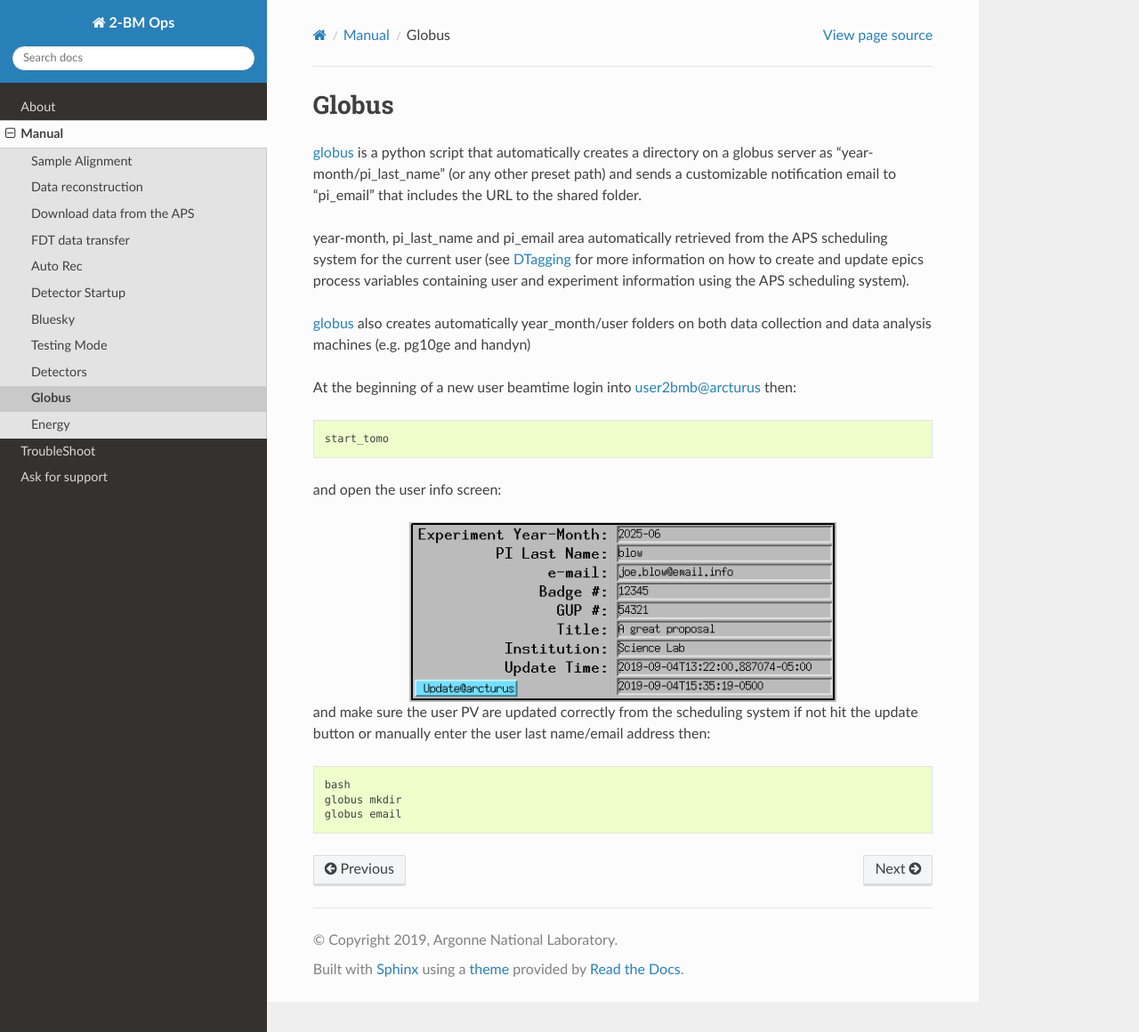
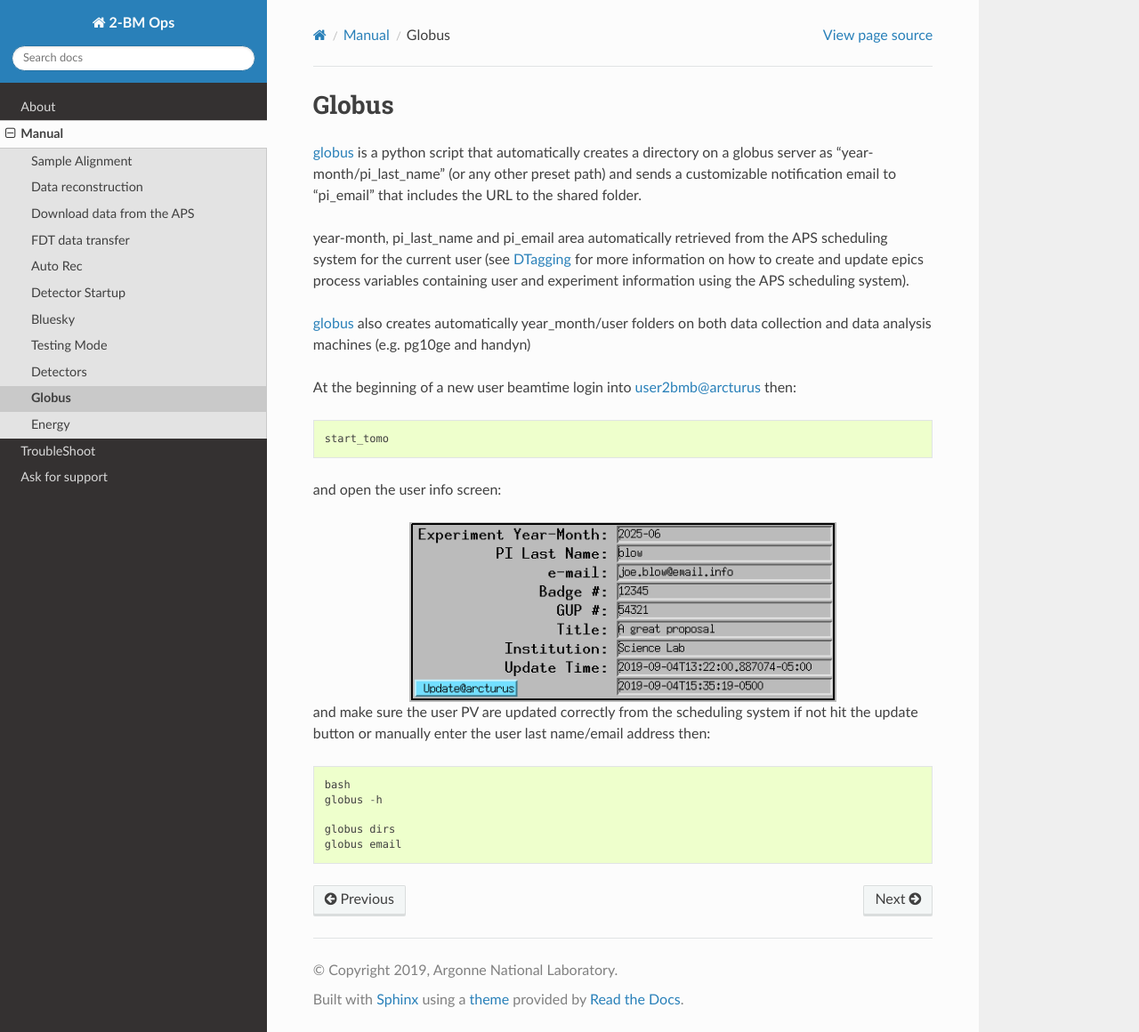
Before and after one commit to xray-imaging/2bm-docs, a Sphinx documentation site: the page built from docs/source/manual/item_010.rst, in a window 1280 px wide and 1160 px high. Shown: the whole window at 89% size. Built offline with Sphinx 7.4.7 and the Read the Docs theme 2.0.0, drawn with Linux system fonts in a browser that asks for light colours.

Commit message:
updated doc

```diff
--- a/docs/source/manual/item_010.rst
+++ b/docs/source/manual/item_010.rst
@@ -21,5 +21,7 @@ and open the user info screen:
 and make sure the user PV are updated correctly from the scheduling system if not hit the update button or manually enter the user last name/email address then::
 
     bash
-    globus mkdir
+    globus -h
+
+    globus dirs
     globus email
```
